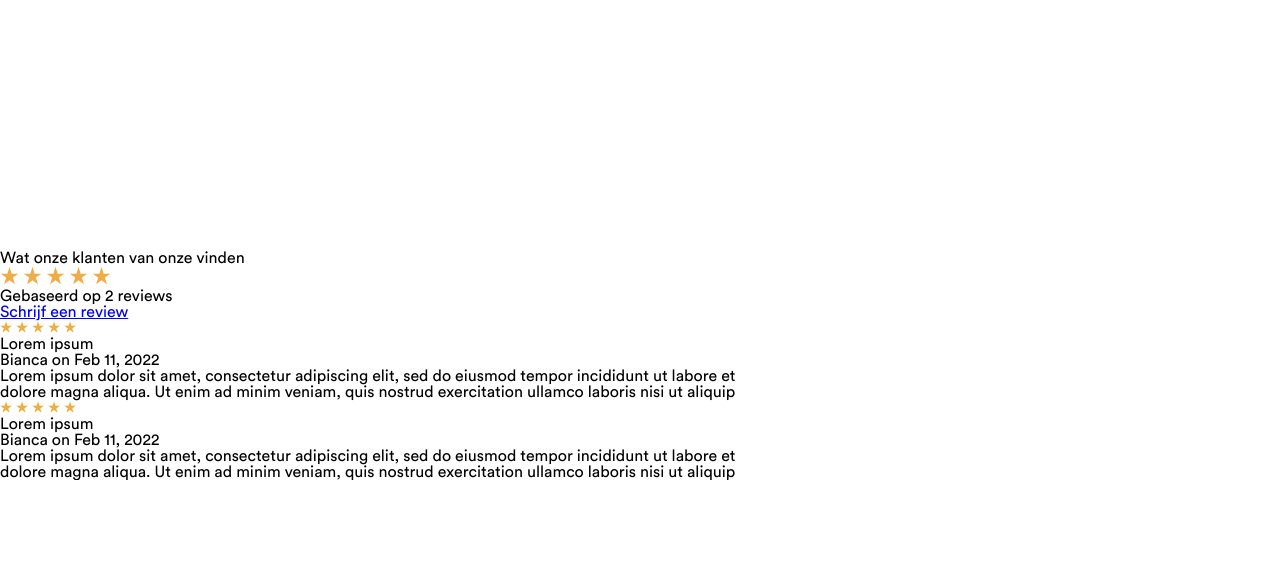
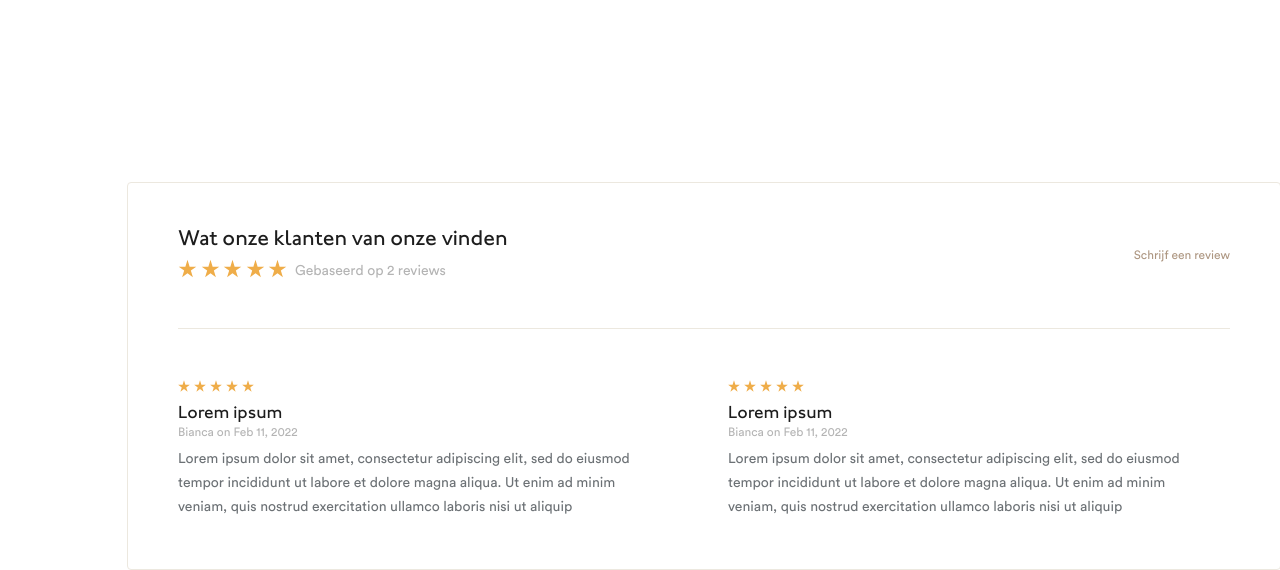
Before and after one commit to RomanYakm/carrodrain_test, a plain HTML site: page index.html in a window 1280 px wide. Shown: the part 1549-2119 px from the top of the page. Before the commit the page ends 2029 px from the top, so only its background shows below. Drawn offline with Linux system fonts and the light colour scheme.

Commit message:
Minimum done

```diff
--- a/css/index.css
+++ b/css/index.css
@@ -524,7 +524,74 @@
 }
 
 .customer__reviews {
-  margin-top: 200px;
+  width: 80%;
+  border: 1px solid #ECE8DF;
+  border-radius: 4px;
+  margin: 200px 127px 0 127px;
+}
+
+.main__review {
+  display: flex;
+  align-items: center;
+  justify-content: space-between;
+  padding: 45px 0;
+  border-bottom: 1px solid #ECE8DF;
+  margin: 0 50px;
+}
+.main__review__title {
+  font-family: johnston_itc_stdmedium;
+  font-weight: 500;
+  font-size: 22px;
+  line-height: 21px;
+  padding-bottom: 10px;
+  color: #1D1D1D;
+}
+.main__review__rating {
+  display: flex;
+  gap: 8px;
+  align-items: center;
+  font-weight: 450;
+  font-size: 14px;
+  line-height: 18px;
+  color: #B4B4B4;
+}
+.main__review__new {
+  font-weight: 450;
+  font-size: 12px;
+  line-height: 15px;
+  text-decoration: none;
+  color: #AD9681;
+}
+
+.reviews__list {
+  display: flex;
+  gap: 60px;
+  padding: 50px;
+}
+.reviews__list__item__stars {
+  padding-bottom: 9px;
+}
+.reviews__list__item__title {
+  font-family: johnston_itc_stdmedium;
+  font-weight: 500;
+  font-size: 18px;
+  line-height: 17px;
+  color: #1D1D1D;
+  padding-bottom: 4px;
+}
+.reviews__list__item__date {
+  font-weight: 450;
+  font-size: 12px;
+  line-height: 15px;
+  color: #B4B4B4;
+  padding-bottom: 8px;
+}
+.reviews__list__item__text {
+  width: 490px;
+  font-weight: 450;
+  font-size: 14px;
+  line-height: 170%;
+  color: #6C7175;
 }
 
 .page__body {
--- a/index.html
+++ b/index.html
@@ -47,7 +47,7 @@
       </div>
 
       <div class="top__addition__info">
-        <a href="tel: +32 491 154 700" class="order__call">
+        <a href="tel:+32491154700" class="order__call">
           <img class="order__call__img" src="./img/icons/Phone_icon.svg" alt="+32 491 154 700">
           +32 491 154 700
         </a>
@@ -107,10 +107,10 @@
   </header>
 
   <main class="main">
-    <span class="back__container">
+    <div class="back__container">
       <p class="back__container__text">Terug naar:</p>
       <a href="#" class="back__container__link">Alle producten</a>
-    </span>
+    </div>
 
     <section class="product__card">
       <section class="product__card__section__left">
@@ -119,7 +119,7 @@
             <img class="carousel__active__img" src="./img/carousel_big.png" alt="Twiggi XS">
           </div>
           <div class="carousel__additional__img">
-            <button class="carousel__button"><</button>
+            <button class="carousel__button">&lt;</button>
             <div class="carousel__small__img__container">
               <img class="carousel__small__img" src="./img/carousel_big.png" alt="Twiggi XS">
             </div>
@@ -185,57 +185,57 @@
           <div class="extra__info__items">
             <button class="extra__info__item">
               Technische fiche
-              <div class="extra__info__item__img">
+              <span class="extra__info__item__img">
                 <img src="./img/icons/Login_icon.svg" alt="Technische fiche">
-              </div>
+              </span>
             </button>
             <button class="extra__info__item">
               Handleiding
-              <div class="extra__info__item__img">
+              <span class="extra__info__item__img">
                 <img src="./img/icons/Login_icon.svg" alt="Handleiding">
-              </div>
+              </span>
             </button>
             <button class="extra__info__item">
               Onderhoudsfiche
-              <div class="extra__info__item__img">
+              <span class="extra__info__item__img">
                 <img src="./img/icons/Login_icon.svg" alt="Onderhoudsfiche">
-              </div>
+              </span>
             </button>
             <button class="extra__info__item">
               Color matching
-              <div class="extra__info__item__img">
+              <span class="extra__info__item__img">
                 <img src="./img/icons/Login_icon.svg" alt="Color matching">
-              </div>
+              </span>
             </button>
             <button class="extra__info__item">
               BIM
-              <div class="extra__info__item__img">
+              <span class="extra__info__item__img">
                 <img src="./img/icons/Login_icon.svg" alt="BIM">
-              </div>
+              </span>
             </button>
             <button class="extra__info__item">
               Logo
-              <div class="extra__info__item__img">
+              <span class="extra__info__item__img">
                 <img src="./img/icons/Login_icon.svg" alt="Logo">
-              </div>
+              </span>
             </button>
             <button class="extra__info__item">
               Lastenboek
-              <div class="extra__info__item__img">
+              <span class="extra__info__item__img">
                 <img src="./img/icons/Login_icon.svg" alt="Lastenboek">
-              </div>
+              </span>
             </button>
             <button class="extra__info__item">
               Installatie video
-              <div class="extra__info__item__img">
+              <span class="extra__info__item__img">
                 <img src="./img/icons/Login_icon.svg" alt="Installatie video">
-              </div>
+              </span>
             </button>
             <button class="extra__info__item">
               Catalogus
-              <div class="extra__info__item__img">
+              <span class="extra__info__item__img">
                 <img src="./img/icons/Login_icon.svg" alt="Catalogus">
-              </div>
+              </span>
             </button>
           </div>
         </div>
@@ -362,12 +362,11 @@
             </div>
             <div class="contact__us__phone">
               <img src="./img/icons/Phone_icon_contactus.svg" alt="+32 491 154 700">
-              <a class="contact__us__link" href="tel: +32 491 154 700">+32 491 154 700</a>
+              <a class="contact__us__link" href="tel:+32491154700">+32 491 154 700</a>
             </div>
             <div class="contact__us__email">
               <img src="./img/icons/Email_logo.svg" alt="info@carrodrain.be">
-              <a class="contact__us__link" href="mailto: info@carrodrain.be">info@carrodrain.be</a>
-            </div>
+              <a class="contact__us__link" href="mailto:info@carrodrain.be">info@carrodrain.be</a>
             </div>
           </div>
         </div>
@@ -390,9 +389,11 @@
         </div>
       </div>
       </section>
+    </section>
 
     <section class="customer__reviews">
       <div class="customer__reviews__main__review main__review">
+        <div class="main__review__container">
           <h3 class="main__review__title">
             Wat onze klanten van onze vinden
           </h3>
@@ -419,7 +420,8 @@
               Gebaseerd op 2 reviews
             </p>
           </div>
-        <a href="#" class="main__review_new">Schrijf een review</a>
+        </div>
+        <a href="#" class="main__review__new">Schrijf een review</a>
       </div>
 
       <div class="customer__reviews__list reviews__list">
```
Also changed, not shown: 1 other file. Lines whose indentation alone changed are shown as unchanged.
